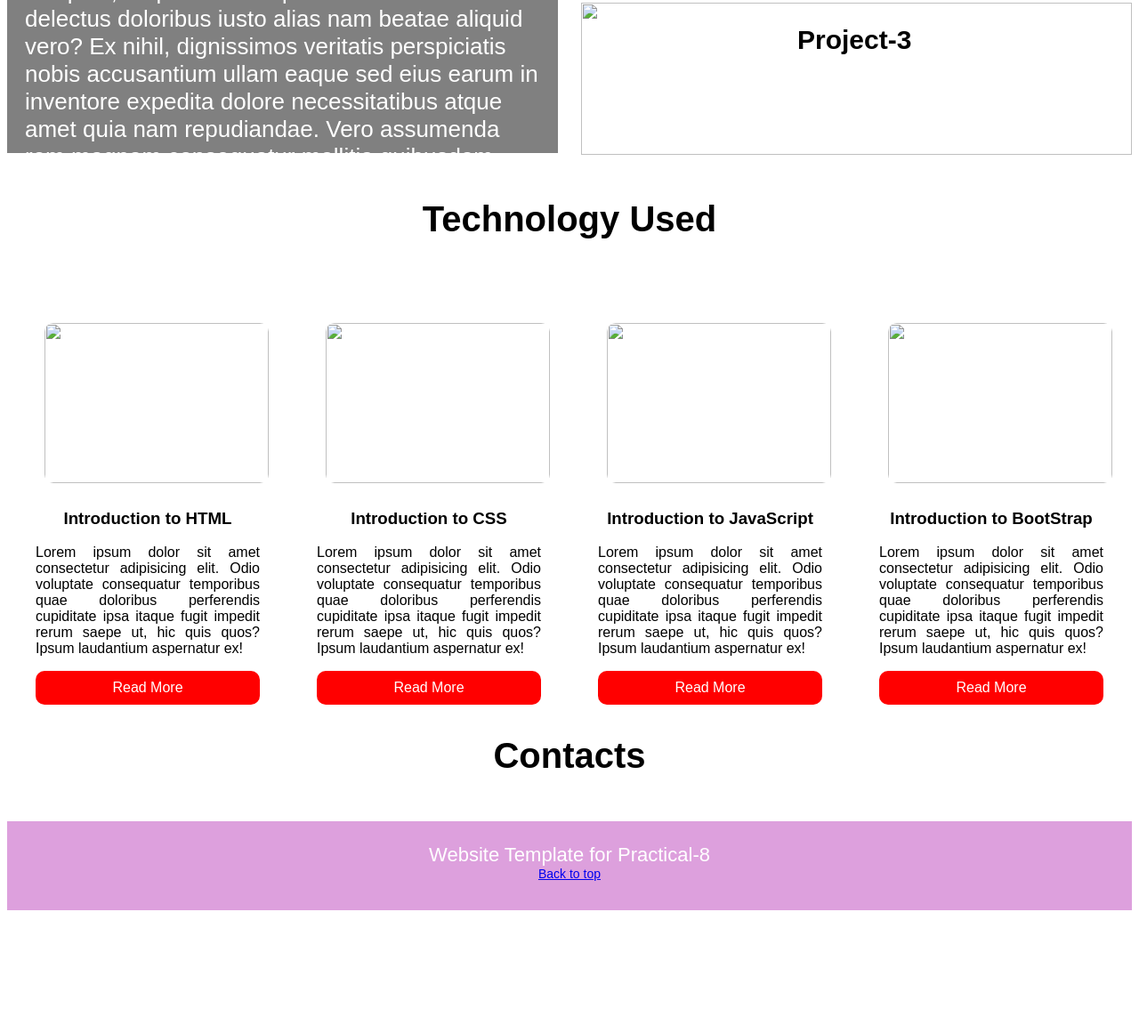
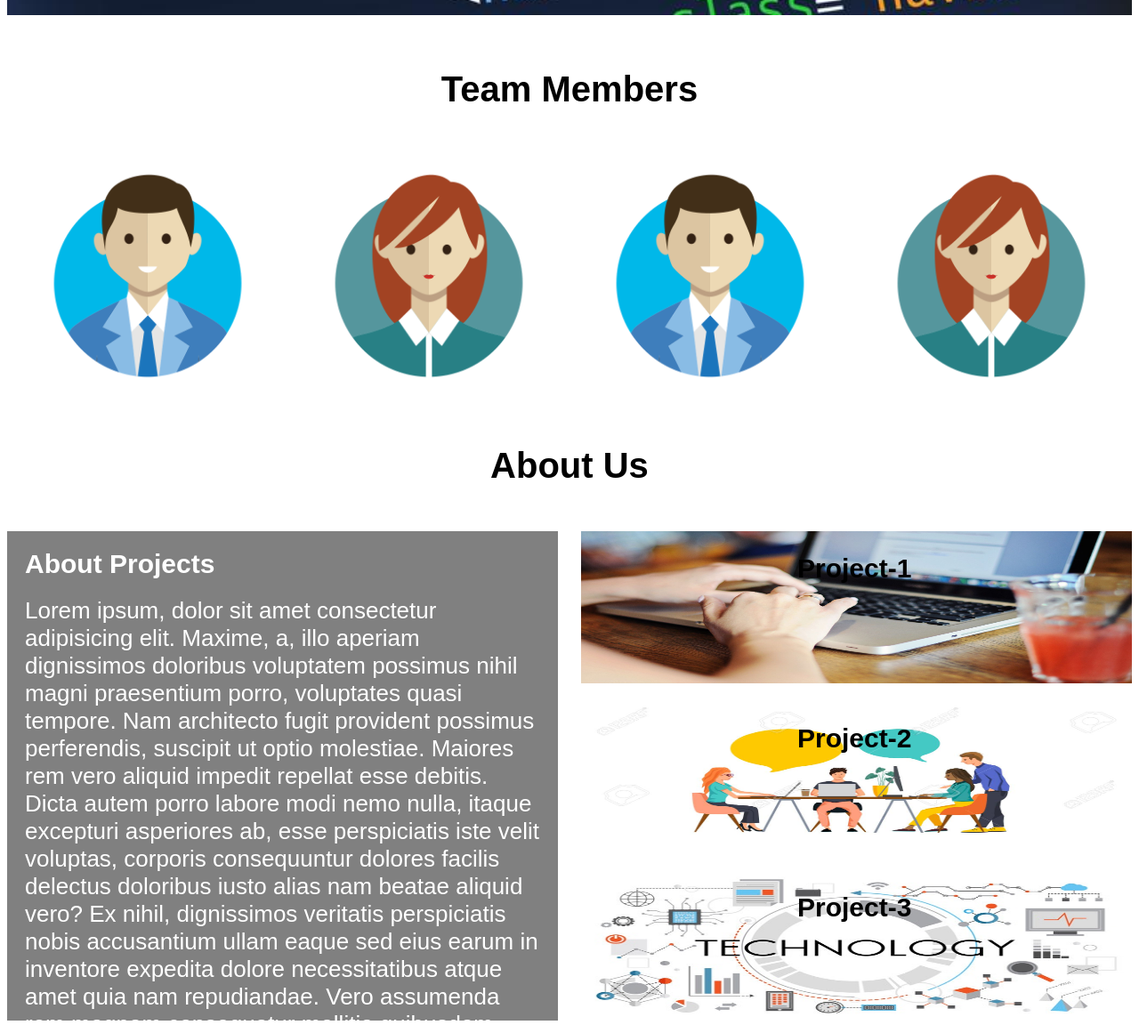
Before and after one commit to divyam1412/Assignment-8, a plain HTML site: page index.html in a window 1280 px wide. Shown: the part 1082-2234 px from the top of the page at 89% size. Before the commit the page ends 2113 px from the top, so only its background shows below. Drawn offline with Linux system fonts and the light colour scheme.

Commit message:
more commits

```diff
--- a/index.html
+++ b/index.html
@@ -177,7 +177,7 @@
       <div style="margin: 0px;">
       <div id="banner">
         <div style="position: absolute; margin: 10px 20px">PRACTICAL - 8</div>
-        <img src="i4.jpg" />
+        <img src="./Assets/i4.jpg" />
       </div>
       <div id="team">
         <h1>Team Members</h1>
@@ -214,19 +214,19 @@
             <div>
               <h2 Project>Project-1</h2>
             </div>
-            <img src="i1.jpg" />
+            <img src="./Assets/i1.jpg" />
           </div>
           <div class="article" id="p2">
             <div>
               <h2 Project>Project-2</h2>
             </div>
-            <img src="i2.jpg" />
+            <img src="./Assets/i2.jpg" />
           </div>
           <div class="article" id="p3">
             <div>
               <h2 Project>Project-3</h2>
             </div>
-            <img src="i3.jpg" />
+            <img src="./Assets/i3.jpg" />
           </div>
         </div>
       </div>
@@ -237,7 +237,7 @@
         <div class="box">
           <div class="image">
             <img
-              src="h1.png"
+              src="./Assets/h1.png"
               style="justify-content: center; padding: 10px"
             />
           </div>
@@ -255,7 +255,7 @@
         <div class="box">
           <div class="image">
             <img
-              src="cs1.png"
+              src="./Assets/cs1.png"
               style="justify-content: center; padding: 10px"
             />
           </div>
@@ -273,7 +273,7 @@
         <div class="box">
           <div class="image">
             <img
-              src="h3.png"
+              src="./Assets/h3.png"
               style="justify-content: center; padding: 10px"
             />
           </div>
@@ -291,7 +291,7 @@
         <div class="box">
           <div class="image">
             <img
-              src="bs1.png"
+              src="./Assets/bs1.png"
               style="justify-content: center; padding: 10px"
             />
           </div>
```
Also changed, not shown: bootstrapintro.html (added, +3 -0 lines), cssintro.html (added, +3 -0 lines), javascriptintro.html (added, +3 -0 lines).
